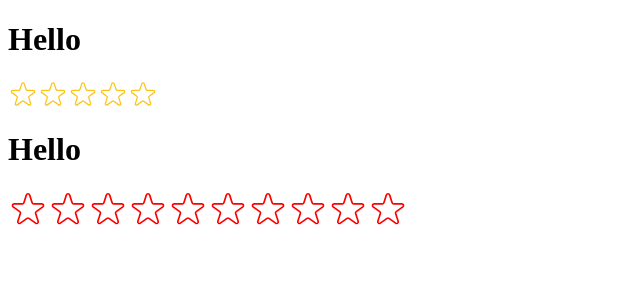
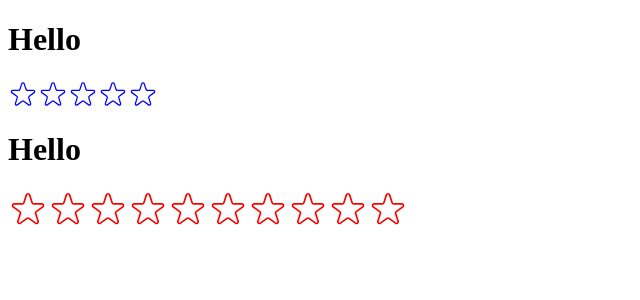
Before and after one commit to PaingSC/Use-Popcorn, a React (Create React App) app: page / in a window 1280 px wide. Shown: the top 300 px of the page, without its empty margins (0-640 px from the left). Built offline with nearby package versions, Linux system fonts and the light colour scheme.

Commit message:
Updating:StarRatingComponent:Adding: messages[].prop for rating

```diff
--- a/src/StarRating.js
+++ b/src/StarRating.js
@@ -16,6 +16,7 @@
   color = "#fcc419",
   size = 30,
   className = "",
+  messages = [],
 }) {
   const [rating, setRating] = useState(0);
   const [tempRating, setTempRating] = useState(0);
@@ -45,14 +46,17 @@
             />
           ))}
         </div>
-        <div style={textStyle}>{tempRating || rating || ""}</div>
+        <div style={textStyle}>
+          {messages.length === maxRating
+            ? messages[tempRating ? tempRating - 1 : rating - 1]
+            : tempRating || rating || ""}
+        </div>
       </div>
     </>
   );
 }
 
 // Stars
-// FULL STAR
 function Star({ onRate, full, onHoverEnter, onHoverLeave, color, size }) {
   const starStyle = {
     display: "block",
@@ -95,9 +99,3 @@
     </span>
   );
 }
-
-// EMPTY STAR
-
-{
-  /* */
-}
--- a/src/index.js
+++ b/src/index.js
@@ -7,7 +7,13 @@
 const root = ReactDOM.createRoot(document.getElementById("root"));
 root.render(
   <React.StrictMode>
-    <StarRating maxRating={5} />
+    <StarRating
+      maxRating={5}
+      messages={["Terrible", "Bad", "Okay", "Good", "Amazing"]}
+      color="blue"
+      size={30}
+      className="rating-style"
+    />
     <StarRating maxRating={10} color="red" size={40} className="test" />
   </React.StrictMode>
 );
```
Also changed, not shown: src/StarRating-practice.js (added).
